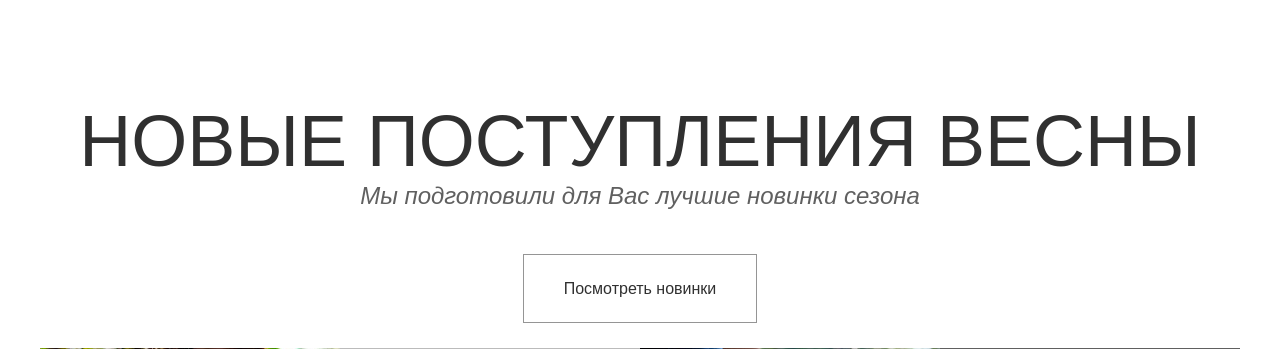
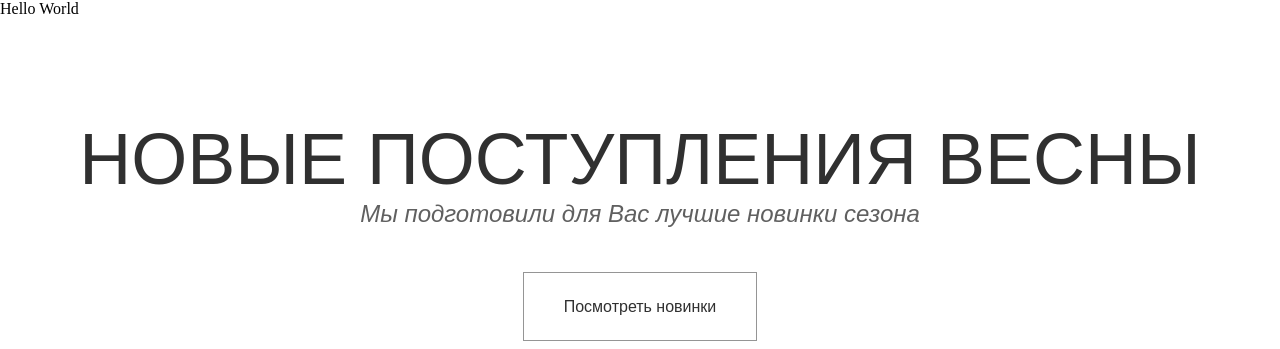
Before and after one commit to GingerTaleFX/02112018_shop, a PHP site: page / in a window 1280 px wide. Shown: the part 111-460 px from the top of the page. Run offline with PHP 8.4, Linux system fonts and the light colour scheme; data comes from the database, SQL or seed files in the repository.

Commit message:
New Hello World

```diff
--- a/index.php
+++ b/index.php
@@ -5,6 +5,7 @@
     include('modules/header.php')
  ?>
 <main class="main">
+    <div>Hello World</div>
     <div class="wrapper">
         <div class="main__header">
             <h1>Новые поступления весны</h1>
```
